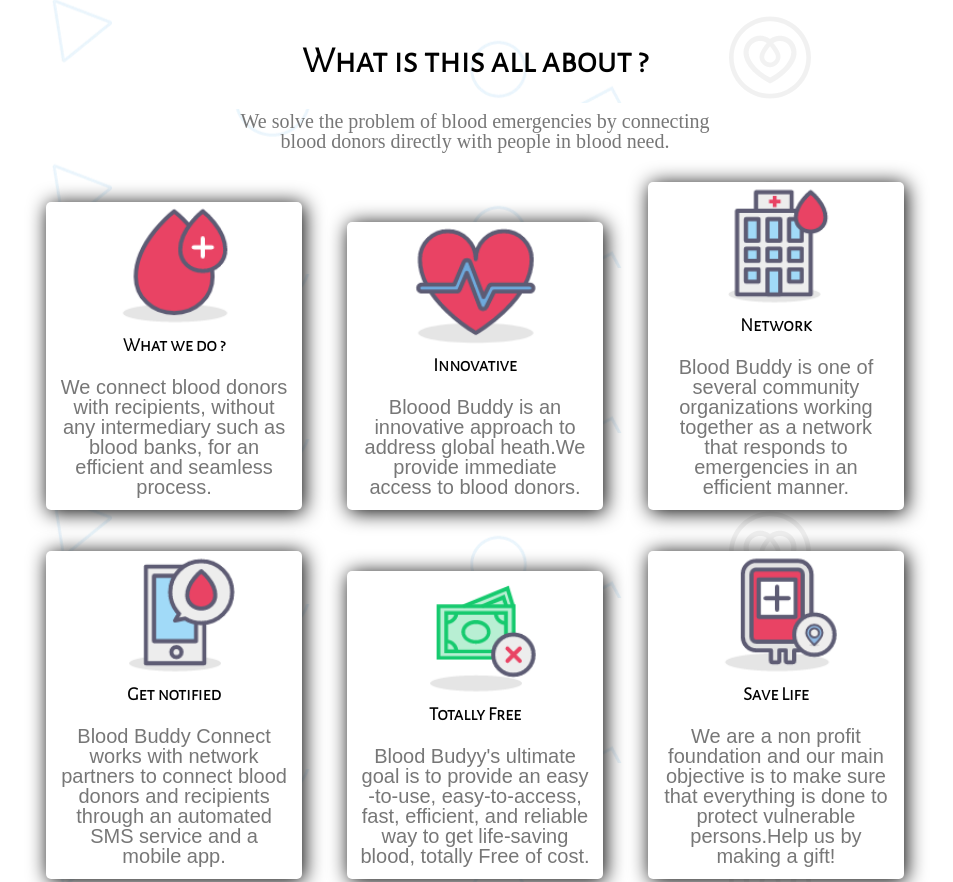
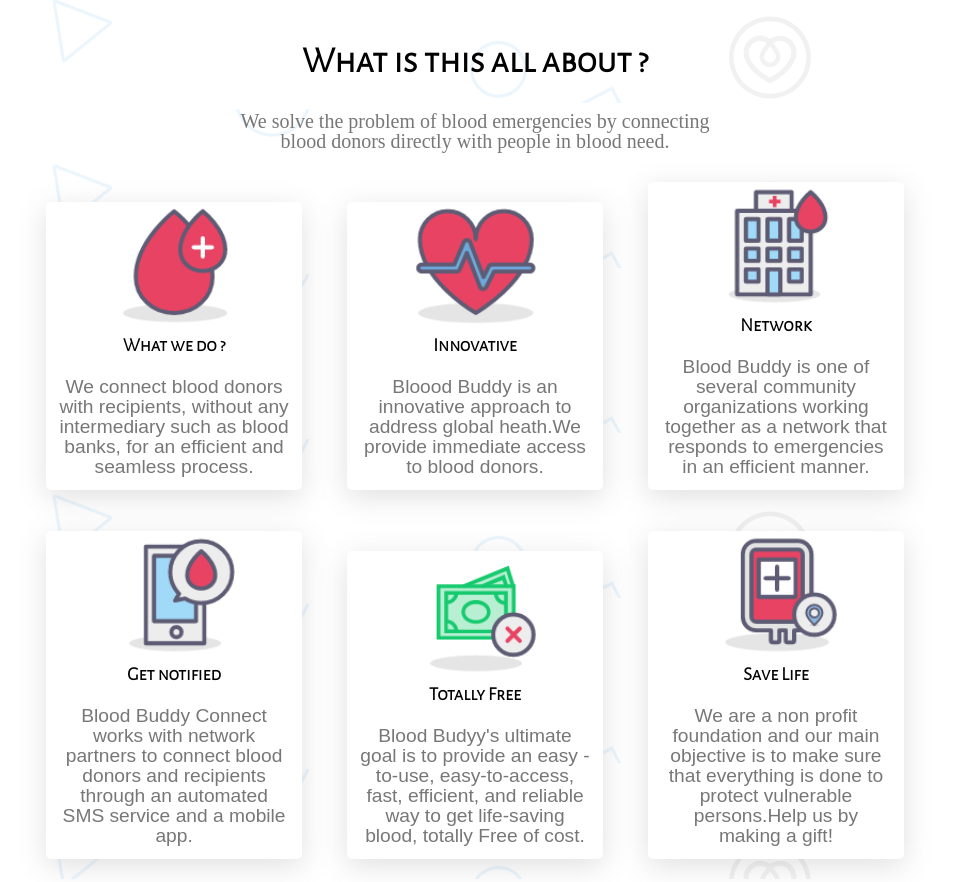
Before and after one commit to Govindtiwari48/Blood-Bank, a plain HTML site: page index.html in a window 1280 px wide. Shown: the part 862-1744 px from the top of the page, without its empty margins (165-1118 px from the left). Drawn offline with Linux system fonts and the light colour scheme; a web font is replaced by a local one.

Commit message:
improved about us page

```diff
--- a/index.css
+++ b/index.css
@@ -180,35 +180,42 @@ p{
 }
 
 .about-col{
+    transition:transform 1s;
     width: 25%;
     display: inline-block;
-    box-shadow: 2px 2px 20px black;
+    box-shadow: rgba(100, 100, 111, 0.2) 0px 7px 29px 0px;
     border-radius: 5px;
     margin: 2%;
     position: relative;
     background: white;
 
 }
+.about-col:hover{
+    transform:scale(1.03,1.03);
+}
 
 .image img{
     width: 50%;
     border-top-right-radius: 5px;
     border-top-left-radius: 5px;
+
 }
 
 .about h3{
     font-family: 'Alegreya Sans SC', sans-serif;
+
 }
 
 .about-col p{
 padding: 3px;
 text-align: center;
 padding-top: 10px;
-border-bottom-right-radius: 5px;
-border-bottom-left-radius: 5px;
+border-radius:2.8rem;
 margin: 10px;
 z-index: -1;
 font-family: 'NTR', sans-serif;
+font-size: 1.2rem;
+
 }
 
 .heading {
```
